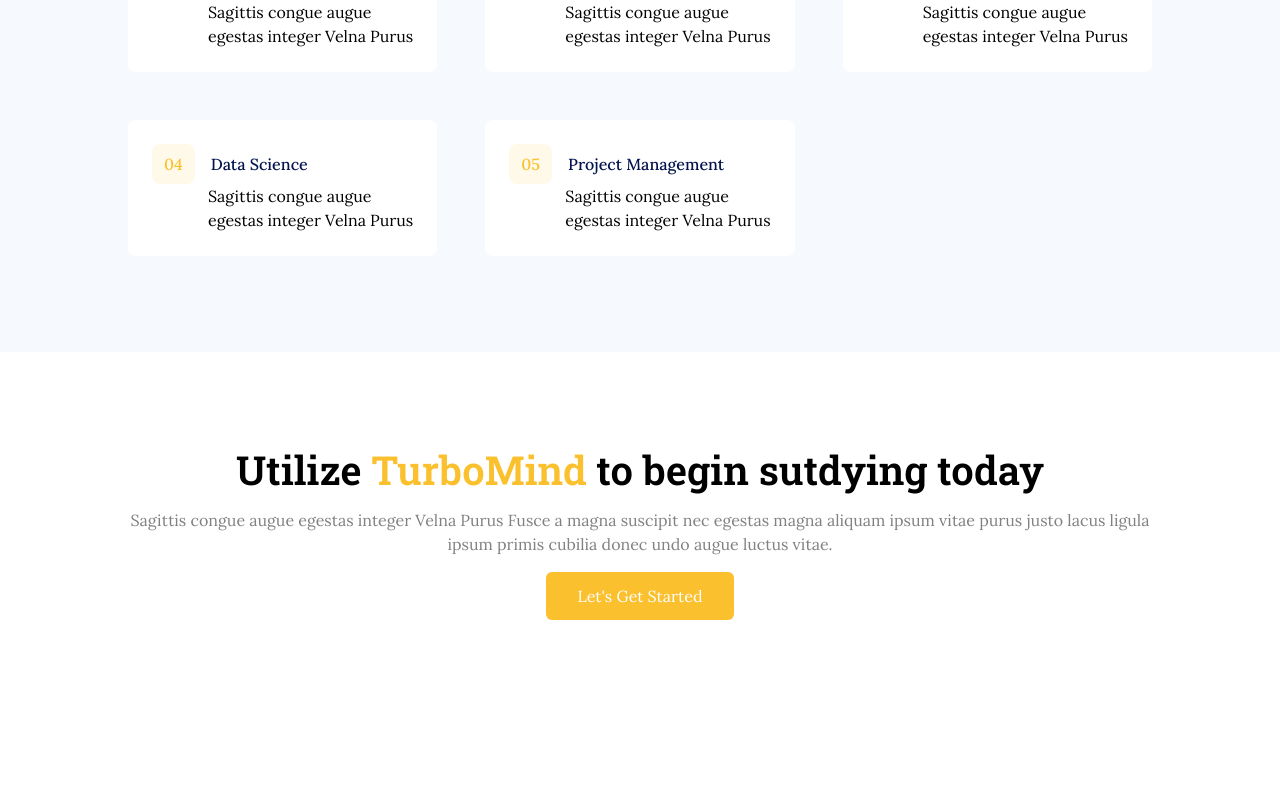
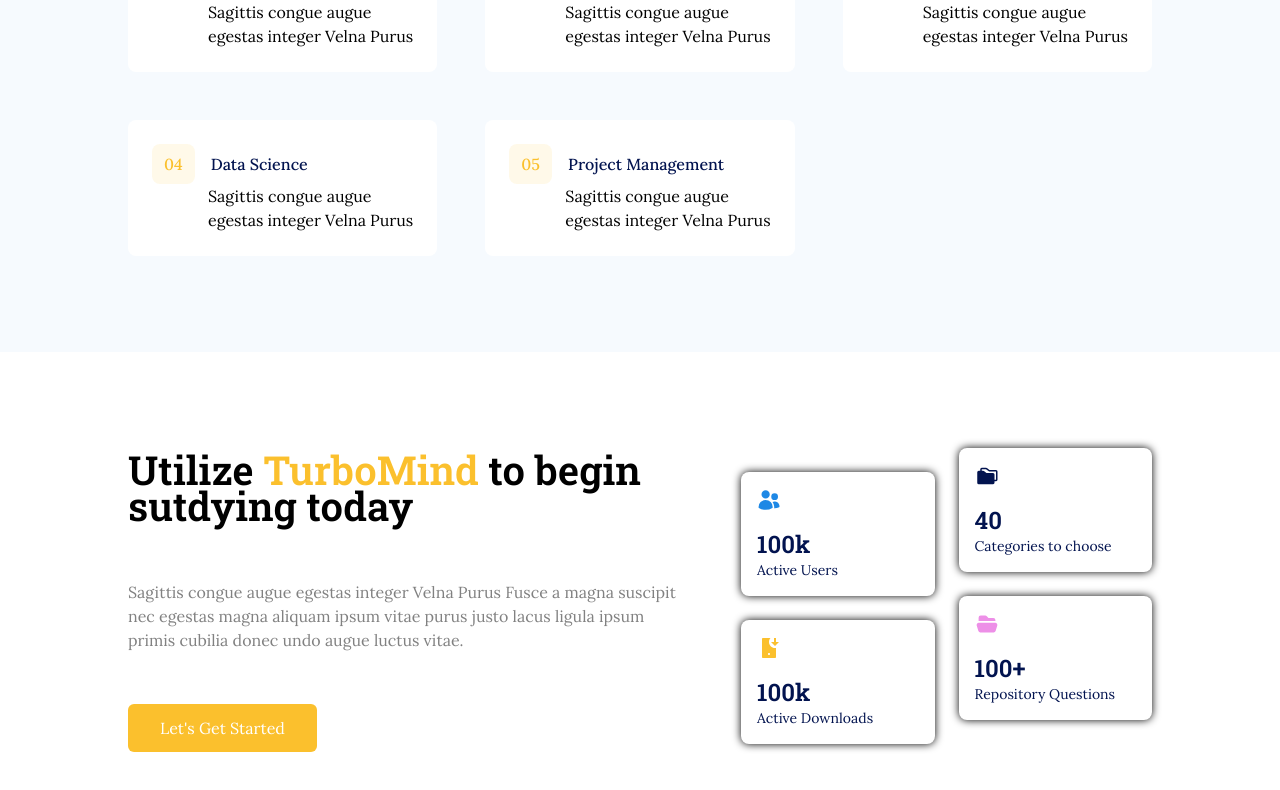
Before and after one commit to AnupamPoudel1/Turbomind, a Next.js app: page / in a window 1280 px wide. Shown: the part 1602-2392 px from the top of the page. Before the commit the page ends 2318 px from the top, so only its background shows below. Built offline with nearby package versions, Linux system fonts and the light colour scheme.

Commit message:
Feature: Added Get Started section and minor section header modification

```diff
--- /dev/null
+++ b/src/components/GetStartedBox.tsx
@@ -0,0 +1,23 @@
+import React from 'react'
+import { IconType } from 'react-icons'
+import { twMerge } from 'tailwind-merge';
+
+const GetStartedBox = ({ Icon, title, description, className }: { Icon: IconType; title: string; description: string; className: string }) => {
+    return (
+        <div className="p-4 rounded-lg shadow-custom shadow-black flex flex-col gap-4">
+            <div className="size-6">
+                <Icon className={twMerge('size-6', className)} />
+            </div>
+            <div className="text text-tertiary flex flex-col items-start justify-center">
+                <h4 className="font-serif font-semibold text-2xl">
+                    {title}
+                </h4>
+                <p className="text-sm w-max font-normal">
+                    {description}
+                </p>
+            </div>
+        </div>
+    )
+}
+
+export default GetStartedBox
--- a/src/sections/GetStarted.tsx
+++ b/src/sections/GetStarted.tsx
@@ -1,12 +1,16 @@
+import GetStartedBox from "@/components/GetStartedBox";
+import { HiUsers, HiMiniFolderOpen } from "react-icons/hi2";
+import { RiMobileDownloadFill } from "react-icons/ri";
+import { PiFoldersFill } from "react-icons/pi";
 
 const GetStarted = () => {
     return (
-        <section className="flex flex-col justify-center items-center lg:items-start py-12 lg:py-24 px-4 lg:px-32 gap-8">
-            <div className={"flex flex-col justify-center items-center text-center gap-3"}>
+        <section className="flex flex-col lg:flex-row justify-center items-center lg:items-start py-12 lg:py-24 px-4 lg:px-32 gap-8 lg:gap-12">
+            <div className={"flex flex-col justify-center items-center lg:items-start text-center lg:text-left gap-3 lg:gap-12"}>
                 <h1 className="font-serif text-3xl lg:text-[2.5rem] font-semibold py-1">
                     Utilize <span className="text-secondary">TurboMind</span> to begin sutdying today
                 </h1>
-                <p className="py-1 text-base text-text font-normal">
+                <p className="py-1 text-base text-text font-normal w-full">
                     Sagittis congue augue egestas integer Velna Purus Fusce a magna suscipit nec egestas magna aliquam ipsum vitae purus justo lacus ligula ipsum primis cubilia donec undo augue luctus vitae.
                 </p>
                 <button
@@ -15,6 +19,36 @@
                     Let's Get Started
                 </button>
             </div>
+            <div className="flex gap-4 lg:gap-6 w-full">
+                <div className="flex flex-col gap-4 lg:gap-6 w-full pt-4 lg:pt-6">
+                    <GetStartedBox
+                        Icon={HiUsers}
+                        title="100k"
+                        description="Active Users"
+                        className="text-[#1E88E5]"
+                    />
+                    <GetStartedBox
+                        Icon={RiMobileDownloadFill}
+                        title="100k"
+                        description="Active Downloads"
+                        className="text-secondary"
+                    />
+                </div>
+                <div className="flex flex-col gap-4 lg:gap-6 w-full pb-4 lg:pb-6">
+                    <GetStartedBox
+                        Icon={PiFoldersFill}
+                        title="40"
+                        description="Categories to choose"
+                        className="text-tertiary"
+                    />
+                    <GetStartedBox
+                        Icon={HiMiniFolderOpen}
+                        title="100+"
+                        description="Repository Questions"
+                        className="text-quaternary"
+                    />
+                </div>
+            </div>
         </section>
     )
 }
--- a/src/sections/Questions.tsx
+++ b/src/sections/Questions.tsx
@@ -82,6 +82,7 @@
                 {
                     courses.map((course, index) => (
                         <CourseCards
+                            key={index}
                             num={course.num}
                             title={course.title}
                             description={course.description}
--- a/tailwind.config.ts
+++ b/tailwind.config.ts
@@ -33,7 +33,12 @@
       fontFamily: {
         sans: 'var(--font-sans)',
         serif: 'var(--font-serif)'
-      }
+      },
+
+      boxShadow: {
+        custom: `0px 0px 8px 0px rgba(2, 19, 79, 0.08)`,
+
+      },
     },
   },
   plugins: [],
```
